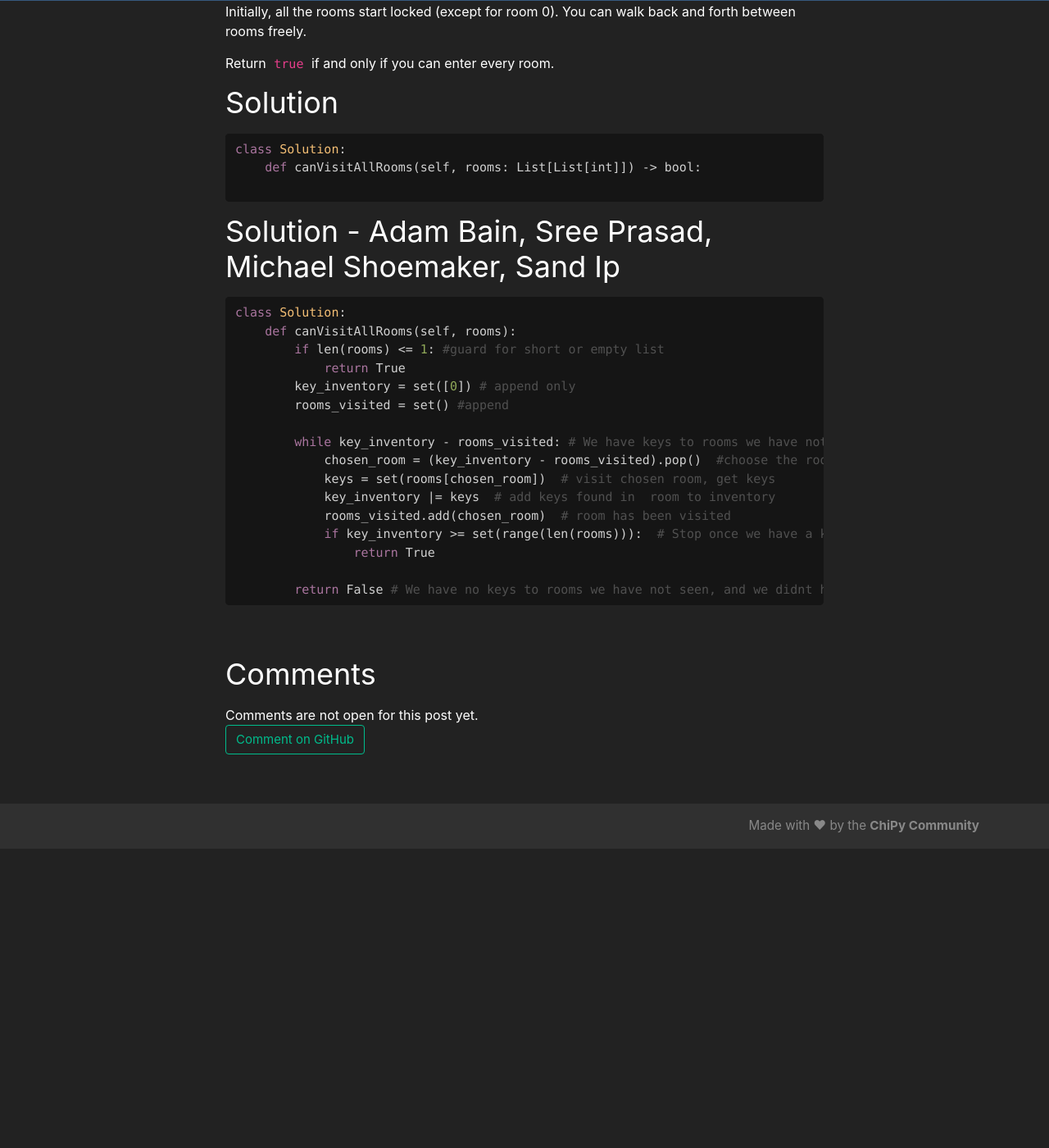
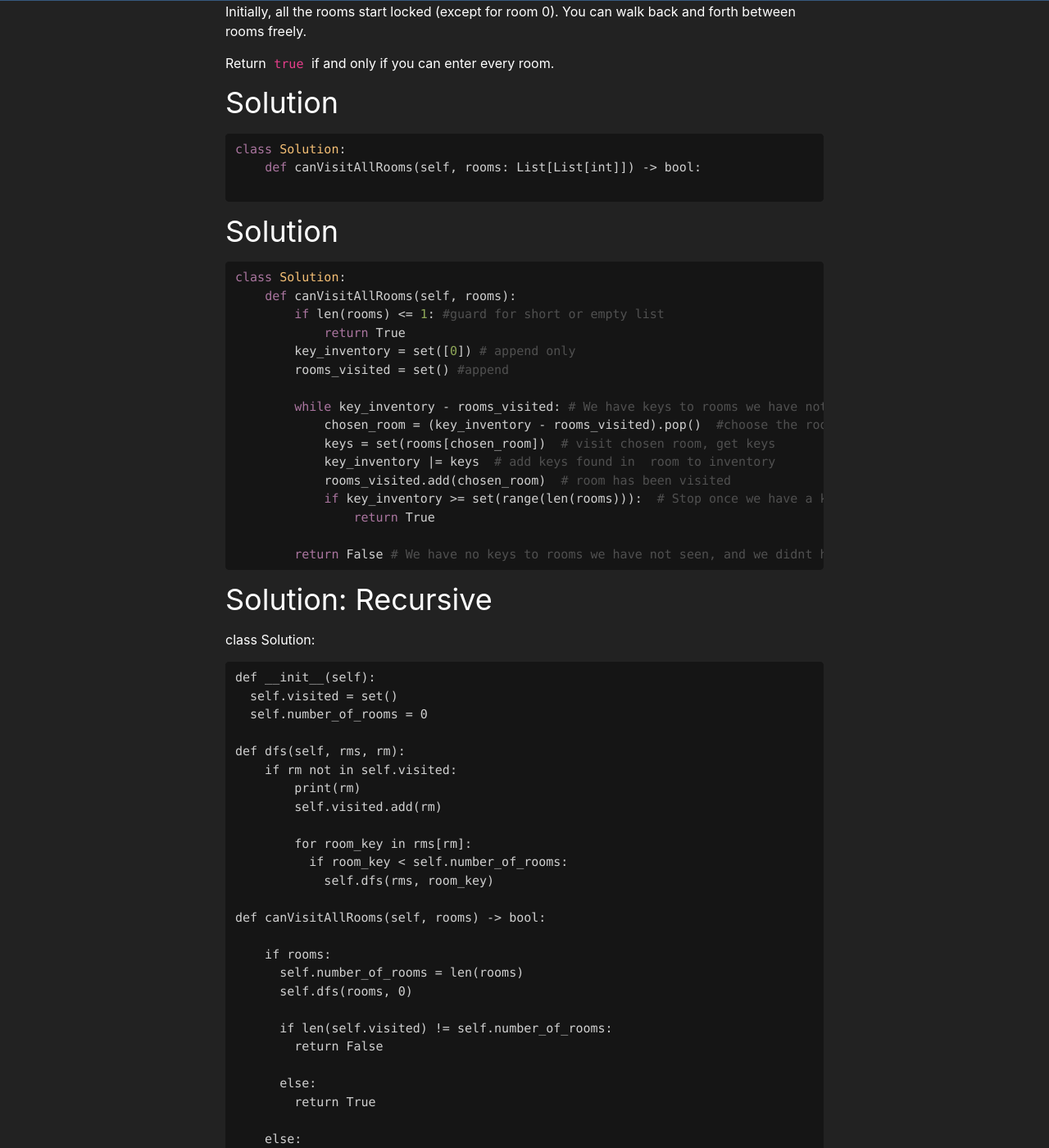
Before and after one commit to chicagopython/algosig, a Jekyll site: the page built from _posts/2020-05-07-keys-and-rooms.md, in a window 1280 px wide and 1400 px high, scrolled down 418 px. Shown: the whole window at 82% size. Built offline with Jekyll 4.4.1, drawn with Linux system fonts in a browser that asks for light colours; nearby versions of some CDN libraries; our own code applies the rules of GitHub Pages for plain Markdown files; before the commit the page ends 1453 px from its top, so only the background shows below that; some of the changed text lies outside the part shown.

Commit message:
Update 2020-05-07-keys-and-rooms.md

````diff
--- a/_posts/2020-05-07-keys-and-rooms.md
+++ b/_posts/2020-05-07-keys-and-rooms.md
@@ -27,7 +28,8 @@ class Solution:
 
 ```
 
-## Solution - Adam Bain, Sree Prasad, Michael Shoemaker, Sand Ip
+## Solution
+
 ``` python
 class Solution:
     def canVisitAllRooms(self, rooms):
@@ -46,3 +48,35 @@ class Solution:
 
         return False # We have no keys to rooms we have not seen, and we didnt have a key for each room
 ```
+
+## Solution: Recursive
+class Solution:
+
+    def __init__(self):
+      self.visited = set()
+      self.number_of_rooms = 0
+
+    def dfs(self, rms, rm):
+        if rm not in self.visited:
+            print(rm)
+            self.visited.add(rm)
+
+            for room_key in rms[rm]:
+              if room_key < self.number_of_rooms:
+                self.dfs(rms, room_key)
+
+    def canVisitAllRooms(self, rooms) -> bool:
+
+        if rooms:
+          self.number_of_rooms = len(rooms)
+          self.dfs(rooms, 0)
+
+          if len(self.visited) != self.number_of_rooms:
+            return False
+
+          else:
+            return True
+
+        else:
+          print("No Rooms to Enter")
+          return False
````
Also changed, not shown: other parts of _posts/2020-05-07-keys-and-rooms.md (+1 -0 lines).
